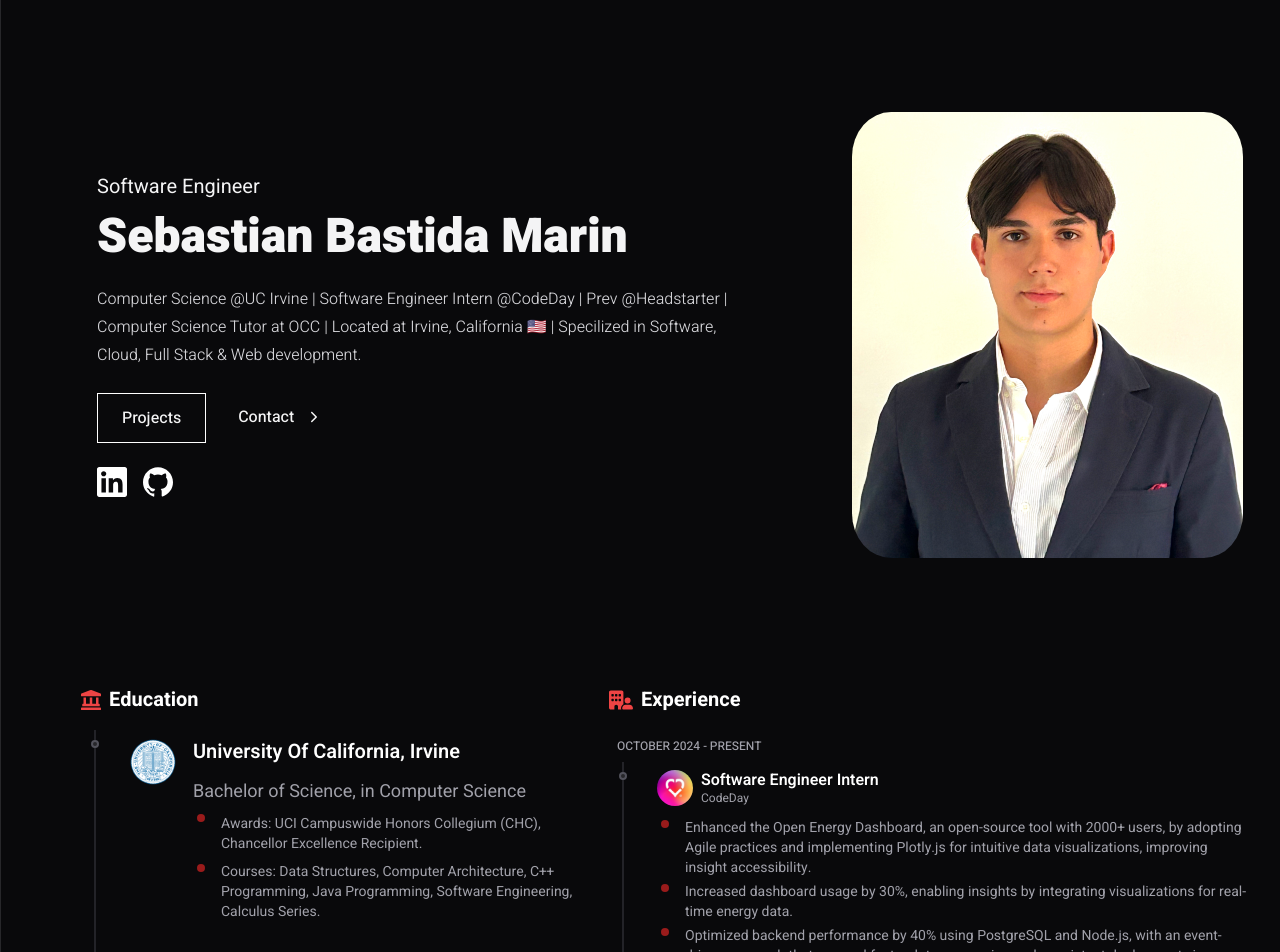
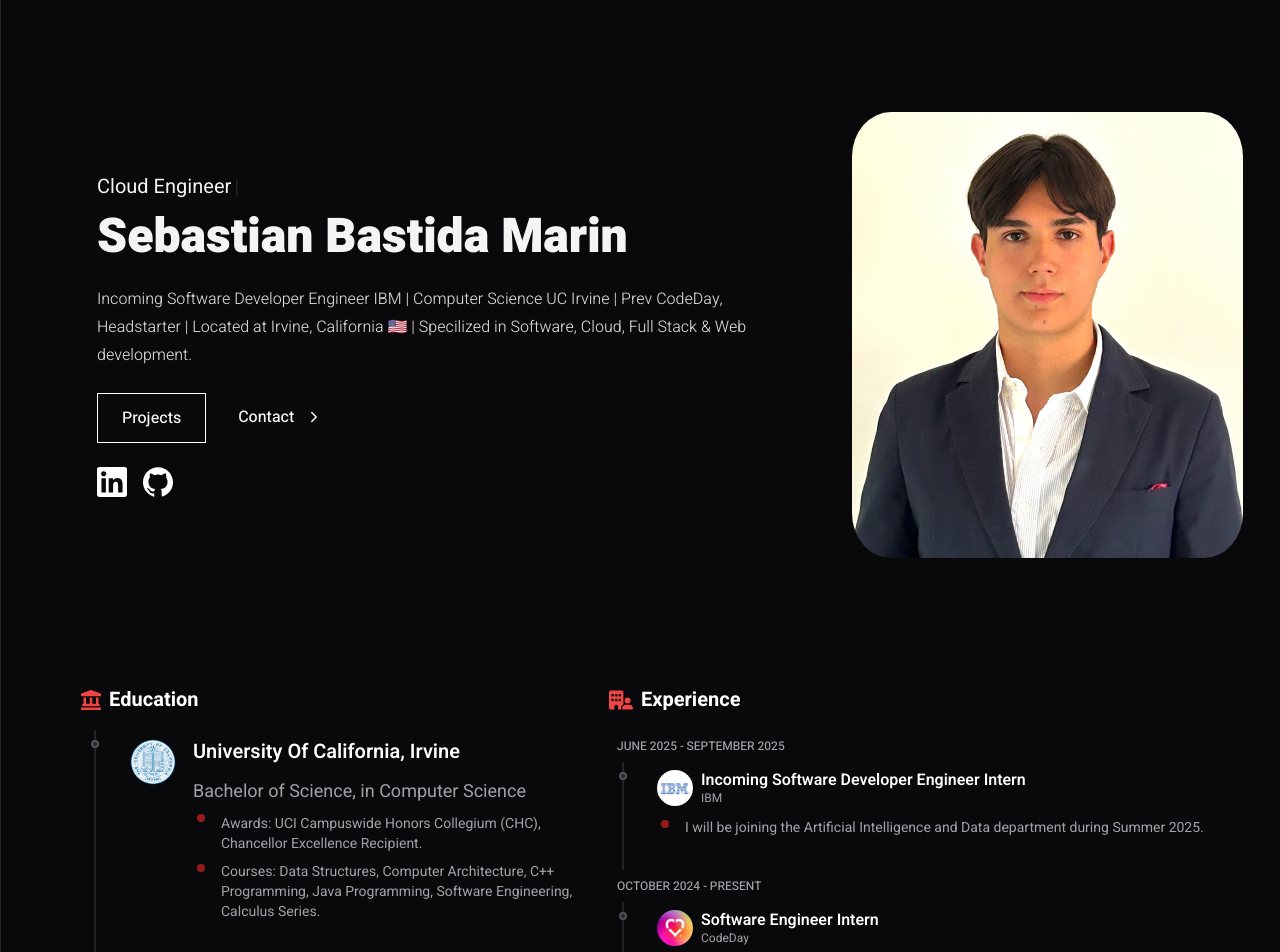
Before and after one commit to developersbm/personal-website, a React (Vite) app: page / in a window 1280 px wide. Shown: the top 952 px of the page. Built offline with nearby package versions, Linux system fonts and the light colour scheme.

Commit message:
Updated data

```diff
--- a/package.json
+++ b/package.json
@@ -17,6 +17,7 @@
     "react-github-btn": "^1.4.0",
     "react-icons": "^5.0.1",
     "react-router-dom": "^6.21.3",
+    "react-simple-typewriter": "^5.0.1",
     "styled-components": "^6.1.11"
   },
   "devDependencies": {
--- a/src/components/sections/Hero.jsx
+++ b/src/components/sections/Hero.jsx
@@ -1,4 +1,5 @@
 import { useState } from 'react';
+import { Typewriter } from 'react-simple-typewriter';
 import user_info from "../../data/user_info.js";
 import { IoIosArrowForward } from "react-icons/io";
 import { SiGithub, SiLinkedin } from "react-icons/si";
@@ -21,7 +22,19 @@ function Hero() {
         </div>
         <div className="flex gap-2 align-center flex-wrap md:flex-nowrap">
           <div className="lg:w-[80%] text-zinc-900 dark:text-zinc-100 self-center relative">
-            <h2 className="text-xl">{user_info.main.role}</h2>
+            <h2 className="text-xl">
+              <span>
+                <Typewriter
+                  words={["Software Development Engineer", "Cloud Engineer", "Web/Mobile Developer"]}
+                  loop={true}
+                  cursor
+                  cursorStyle="|"
+                  typeSpeed={80}
+                  deleteSpeed={50}
+                  delaySpeed={1000}
+                />
+              </span>
+            </h2>
             <h1 className="font-black mt-3 text-5xl lg:w-[85%]">
               {user_info.main.name}
             </h1>
@@ -46,17 +59,18 @@ function Hero() {
                   <span className="self-center font-medium">Contact</span>
                   <IoIosArrowForward className="self-center" />
                 </a>
-
               </div>
             </div>
 
             {showContactInfo && (
-                  <div className="p-4 border border-gray-300 bg-white w-42 dark:bg-black rounded shadow-lg absolute"
-                  style={{marginLeft: '15em', marginBottom: '-1em', marginTop: '-4em'}}>
-                    <p className="font-medium text-sm">(951)-466-9984</p>
-                    <p className="font-medium text-sm">sbastid1@uci.edu</p>
-                  </div>
-                )}
+              <div
+                className="p-4 border border-gray-300 bg-white w-42 dark:bg-black rounded shadow-lg absolute"
+                style={{ marginLeft: '15em', marginBottom: '-1em', marginTop: '-4em' }}
+              >
+                <p className="font-medium text-sm">(951)-466-9984</p>
+                <p className="font-medium text-sm">sbastid1@uci.edu</p>
+              </div>
+            )}
 
             <div className="flex gap-4 mt-6">
               <a href={user_info.main.linkedin} target="_blank" rel="noopener noreferrer">
--- a/src/data/user_info.js
+++ b/src/data/user_info.js
@@ -2,7 +2,7 @@ const info = {
     // ============ MAIN DETAILS ============
     main: {
         name: "Sebastian Bastida Marin",
-        description: "Computer Science @UC Irvine | Software Engineer Intern @CodeDay | Prev @Headstarter | Computer Science Tutor at OCC | Located at Irvine, California 🇺🇸 | Specilized in Software, Cloud, Full Stack & Web development.",
+        description: "Incoming Software Developer Engineer IBM | Computer Science UC Irvine | Prev CodeDay, Headstarter | Located at Irvine, California 🇺🇸 | Specilized in Software, Cloud, Full Stack & Web development.",
         socialmedia: "../uci.png",
         role: "Software Engineer",
         photo: "../foto.png",
@@ -86,6 +86,15 @@ const info = {
 
     // ============ EXPERIENCE ============
     experience: [
+        {
+            position: "IBM",
+            company: "Incoming Software Developer Engineer Intern",
+            duration: "June 2025 - September 2025",
+            image: "ibm.png",
+            descriptions: [
+                "I will be joining the Artificial Intelligence and Data department during Summer 2025."
+            ]
+        },
         {
             position: "CodeDay",
             company: "Software Engineer Intern",
```
Also changed, not shown: public/ibm.png (added), 1 other file (tests, documents, lock files or other folders).
